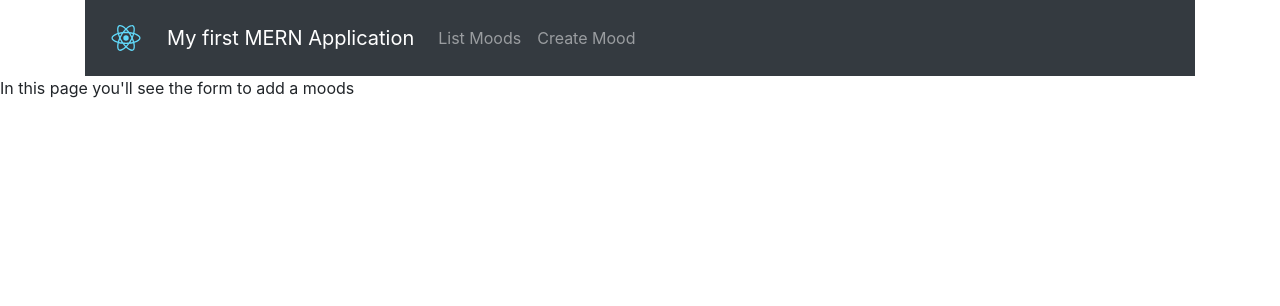
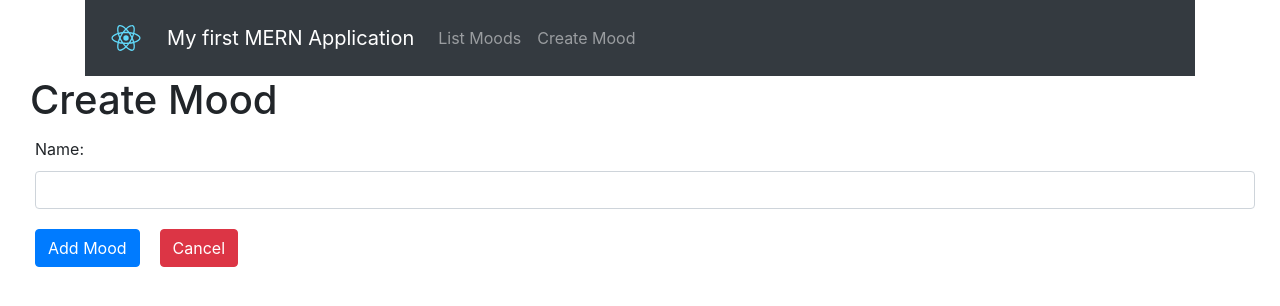
Before and after one commit to IndecentDolphin/MoodTracker, a React (Create React App) app in the folder moodtracker-app/client/: page /moods/create in a window 1280 px wide. Shown: the top 306 px of the page. Built offline with nearby package versions, Linux system fonts and the light colour scheme.

Commit message:
WIP: Updated MoodInsert, close, I believe we are getting an error on submit that stops the api call

```diff
--- a/moodtracker-app/client/src/pages/MoodInsert.jsx
+++ b/moodtracker-app/client/src/pages/MoodInsert.jsx
@@ -1,13 +1,83 @@
-import React, { Component } from 'react'
+import React, { Component } from "react";
+import api from "../api";
 
-class MoodsInsert extends Component {
-    render() {
-        return (
-            <div>
-                <p>In this page you'll see the form to add a moods</p>
-            </div>
-        )
-    }
+import styled from "styled-components";
+
+const Title = styled.h1.attrs({
+  className: "h1",
+})``;
+
+const Wrapper = styled.div.attrs({
+  className: "form-group",
+})`
+  margin: 0 30px;
+`;
+
+const Label = styled.label`
+  margin: 5px;
+`;
+
+const InputText = styled.input.attrs({
+  className: "form-control",
+})`
+  margin: 5px;
+`;
+
+const Button = styled.button.attrs({
+  className: `btn btn-primary`,
+})`
+  margin: 15px 15px 15px 5px;
+`;
+
+const CancelButton = styled.a.attrs({
+  className: `btn btn-danger`,
+})`
+  margin: 15px 15px 15px 5px;
+`;
+
+class MoodInsert extends Component {
+  constructor(props) {
+    super(props);
+
+    this.state = {
+      mood_type: "",
+    };
+  }
+
+  handleChangeInputName = async (event) => {
+    const name = event.target.value;
+    this.setState({ name });
+  };
+
+  handleIncludeMood = async () => {
+    const { name } = this.state;
+    const payload = { name };
+
+    await api.insertMood(payload).then((res) => {
+      window.alert(`Movie inserted successfully`);
+      this.setState({
+        name: "",
+      });
+    });
+  };
+
+  render() {
+    const { name } = this.state;
+    return (
+      <Wrapper>
+        <Title>Create Mood</Title>
+
+        <Label>Name: </Label>
+        <InputText
+          type="text"
+          value={name}
+          onChange={this.handleChangeInputName}
+        />
+        <Button onClick={this.handleIncludeMood}>Add Mood</Button>
+        <CancelButton href={"/moods/list"}>Cancel</CancelButton>
+      </Wrapper>
+    );
+  }
 }
 
-export default MoodsInsert
+export default MoodInsert;
```
